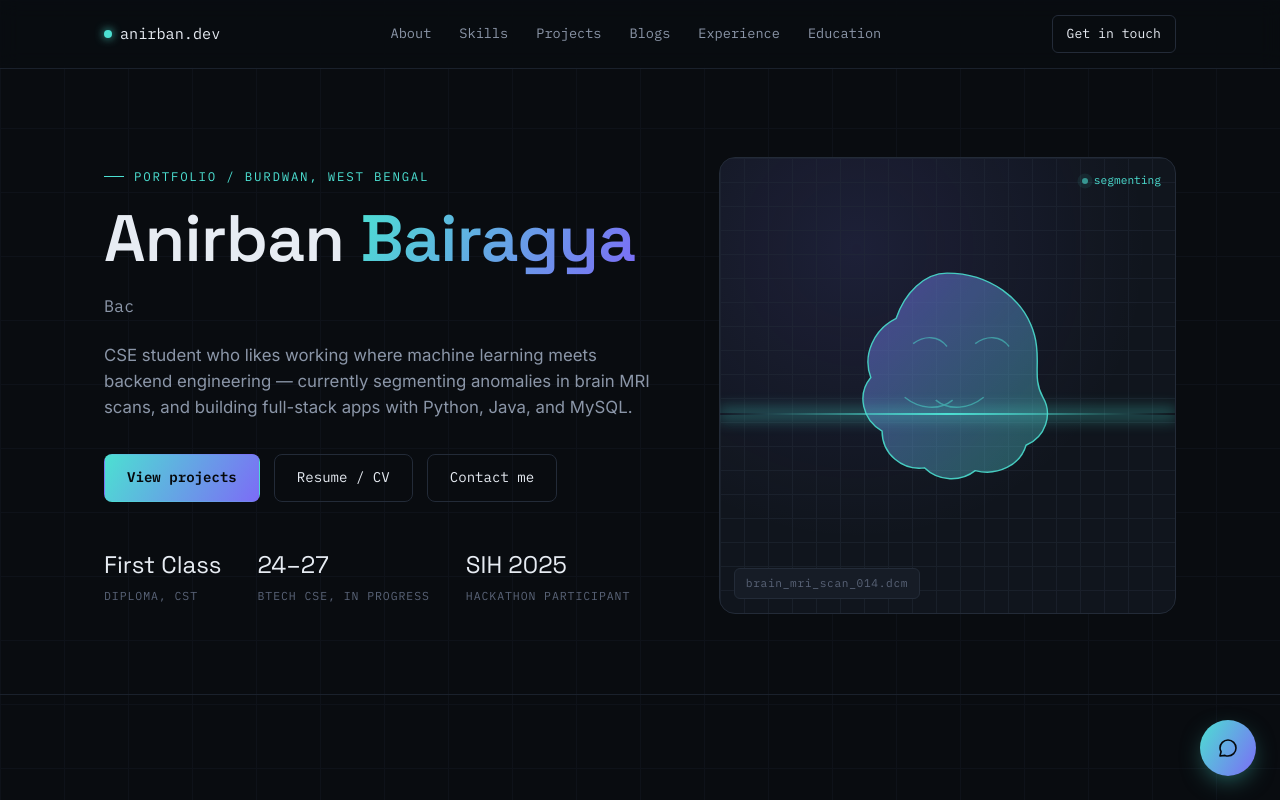
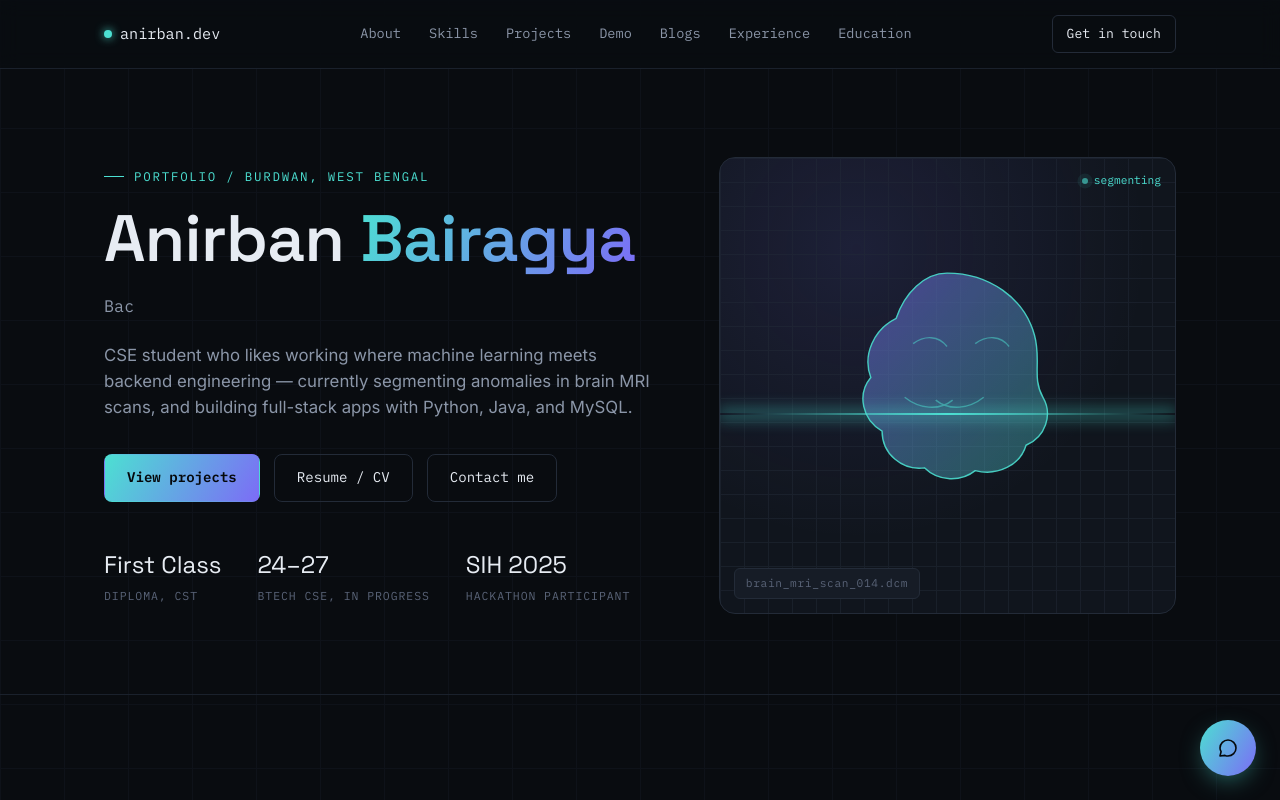
Before and after one commit to AnirbanBairagya/My-Webpage, a React (Vite) app: page / in a window 1280 px wide. Shown: the top 800 px of the page. Built offline with nearby package versions, Linux system fonts and the light colour scheme.

Commit message:
Add Demo link to navigation

```diff
--- a/src/components/Nav.jsx
+++ b/src/components/Nav.jsx
@@ -10,6 +10,7 @@ export default function Nav() {
           <a href="#about">About</a>
           <a href="#skills">Skills</a>
           <a href="#projects">Projects</a>
+          <a href="#ml-demo">Demo</a>
           <a href="#blogs">Blogs</a>
           <a href="#experience">Experience</a>
           <a href="#education">Education</a>
```
